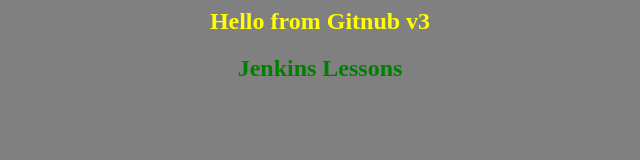
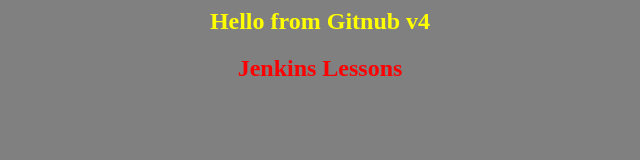
Before and after one commit to martsavy/for-jenkins, a plain HTML site: page index.html in a window 1280 px wide. Shown: the whole page, without its empty margins (320-960 px from the left). Drawn offline with Linux system fonts and the light colour scheme.

Commit message:
Change font color.

```diff
--- a/index.html
+++ b/index.html
@@ -4,8 +4,8 @@
     </head>
     <body bgcolor=grey>
     <center>
-        <h2><font color=yellow>Hello from Gitnub v3</font></h2>
-	<h2><font color=green>Jenkins Lessons<br></font></h2>
+        <h2><font color=yellow>Hello from Gitnub v4</font></h2>
+	<h2><font color=red>Jenkins Lessons<br></font></h2>
     </center>
     </body>
 </html>
```
